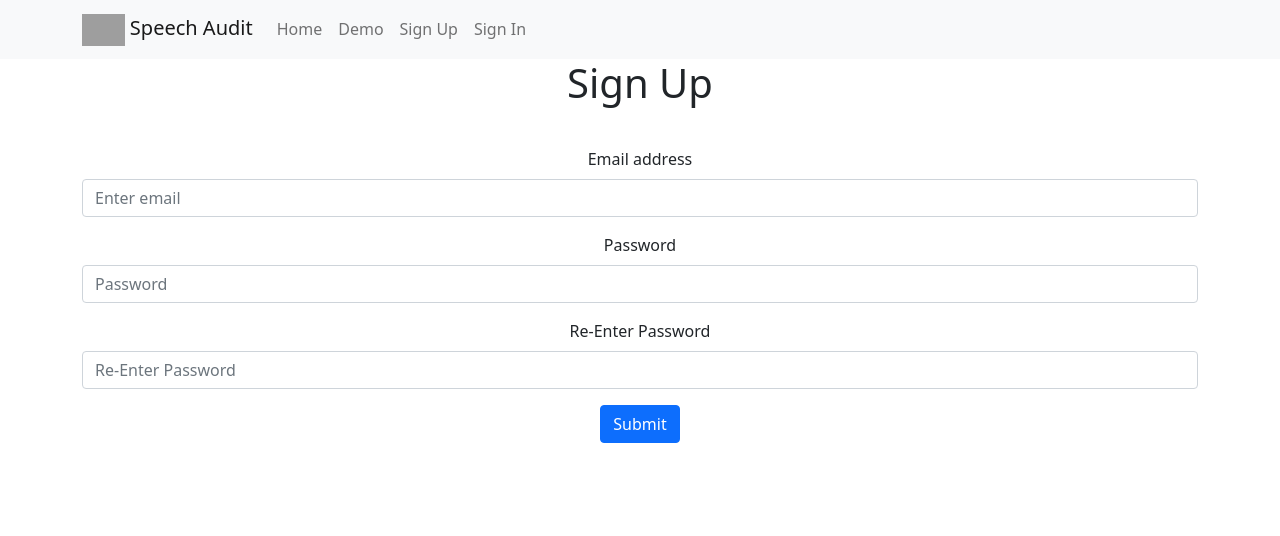
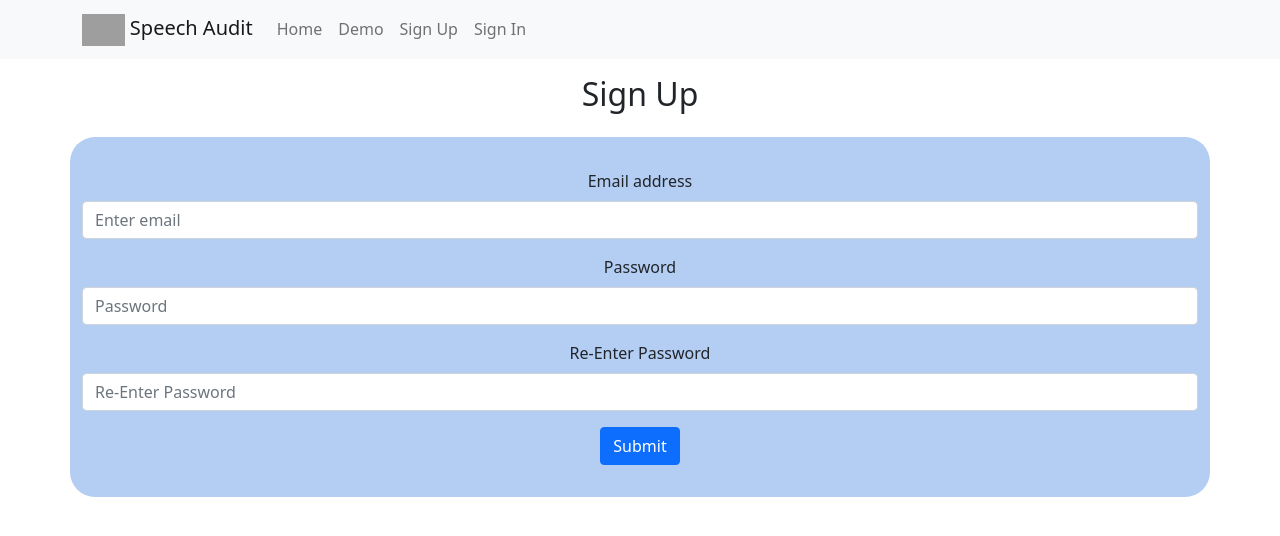
Before and after one commit to trieule50/speech-audit-client, a React (Create React App) app: page /signup in a window 1280 px wide. Shown: the top 536 px of the page. Built offline with nearby package versions, Linux system fonts and the light colour scheme; grey boxes are pictures that could not be loaded.

Commit message:
Add styling to forms

```diff
--- a/src/components/Demo/index.js
+++ b/src/components/Demo/index.js
@@ -1,7 +1,7 @@
 const Demo = () => {
     return(
         <div>
-            <h1>Demo</h1>
+            <h2>Demo</h2>
         </div>
     )
 }
--- a/src/components/Signin/index.js
+++ b/src/components/Signin/index.js
@@ -4,7 +4,7 @@ import { Button, Container } from 'react-bootstrap';
 const Signin = () => {
     return(
         <div>
-            <h1>Sign In</h1>
+            <h2>Sign In</h2>
             <Container className='signin-form'>
             <Form>
                 <Form.Group className="mb-3" controlId="formBasicEmail">
--- a/src/components/Signup/index.js
+++ b/src/components/Signup/index.js
@@ -4,7 +4,7 @@ import { Button, Container } from 'react-bootstrap';
 const Signup = () => {
     return(
         <div>
-            <h1>Sign Up</h1>
+            <h2>Sign Up</h2>
             <Container className='signup-form'>
             <Form>
                 <Form.Group className="mb-3" controlId="formBasicEmail">
--- a/src/index.css
+++ b/src/index.css
@@ -1,5 +1,9 @@
 body {
   text-align: center;
+}
+
+h2{
+  padding: 1rem;
 }
 
 .home-container{
@@ -18,5 +22,7 @@ body {
 }
 
 .signup-form, .signin-form{
-  padding-top: 2rem;
+  padding: 2rem;
+  background-color: rgb(179, 205, 243);
+  border-radius: 25px;
 }
```
